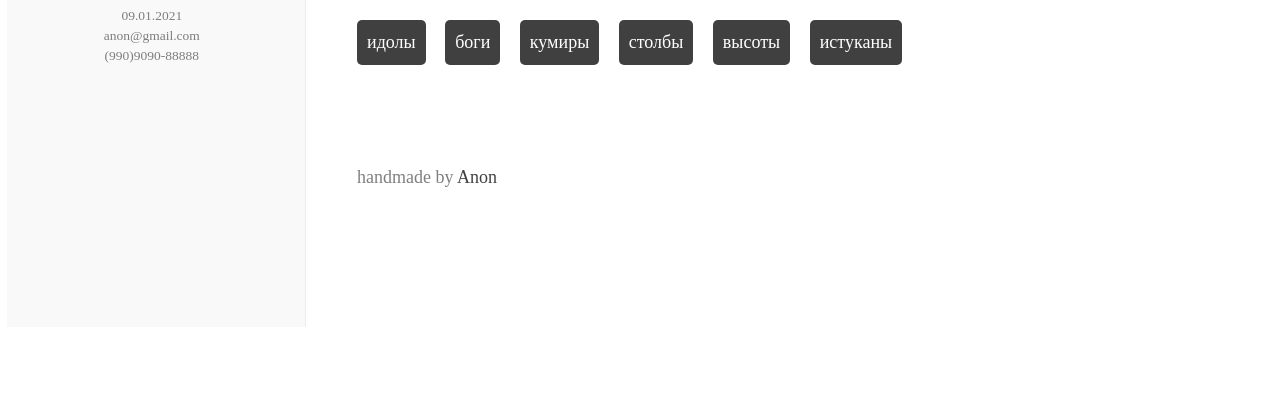
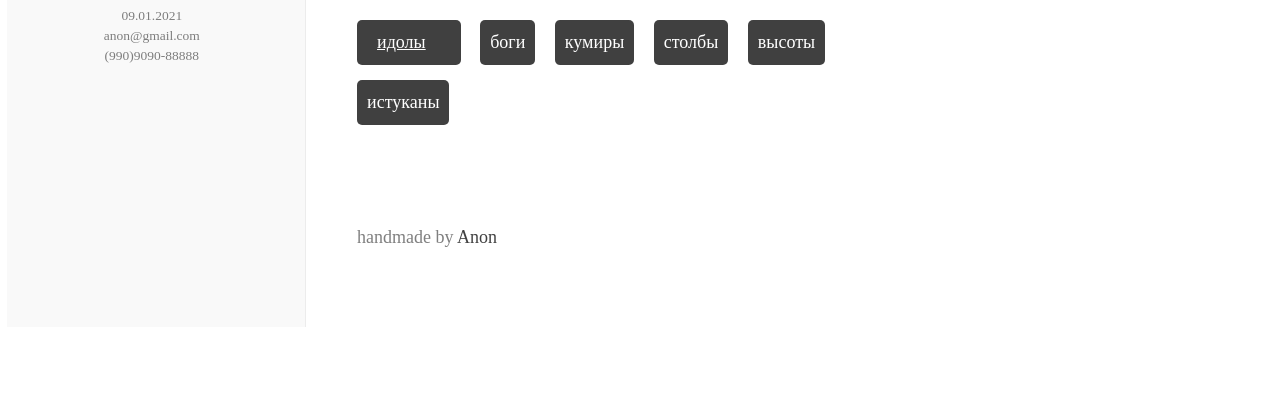
Before and after one commit to kiriathaim/bible, a plain HTML site: page index.html in a window 1280 px wide. Shown: the part 481-886 px from the top of the page. Before the commit the page ends 825 px from the top, so only its background shows below. Drawn offline with Linux system fonts and the light colour scheme.

Commit message:
change tags link

```diff
--- a/css.css
+++ b/css.css
@@ -156,6 +156,16 @@ ul
 	text-align:justify;
 }
 
+.skill-set li a
+{
+	border-radius:5px;
+	color:#FFF;
+	list-style:none;
+	margin:15px 15px 0 0;
+	padding:10px;
+	text-align:justify;
+}
+
 @media screen and (max-width: 48em) {
 	.right,.left
 	{
--- a/index.html
+++ b/index.html
@@ -23,7 +23,7 @@
       <section>
         <h1>Тэги</h1>
         <ul class="skill-set">
-          <li>идолы <link href="words/idol.html"></li>
+          <li><a href="words/idol.html">идолы</a></li>
           <li>боги</li>
           <li>кумиры</li>
           <li>столбы</li>
```
